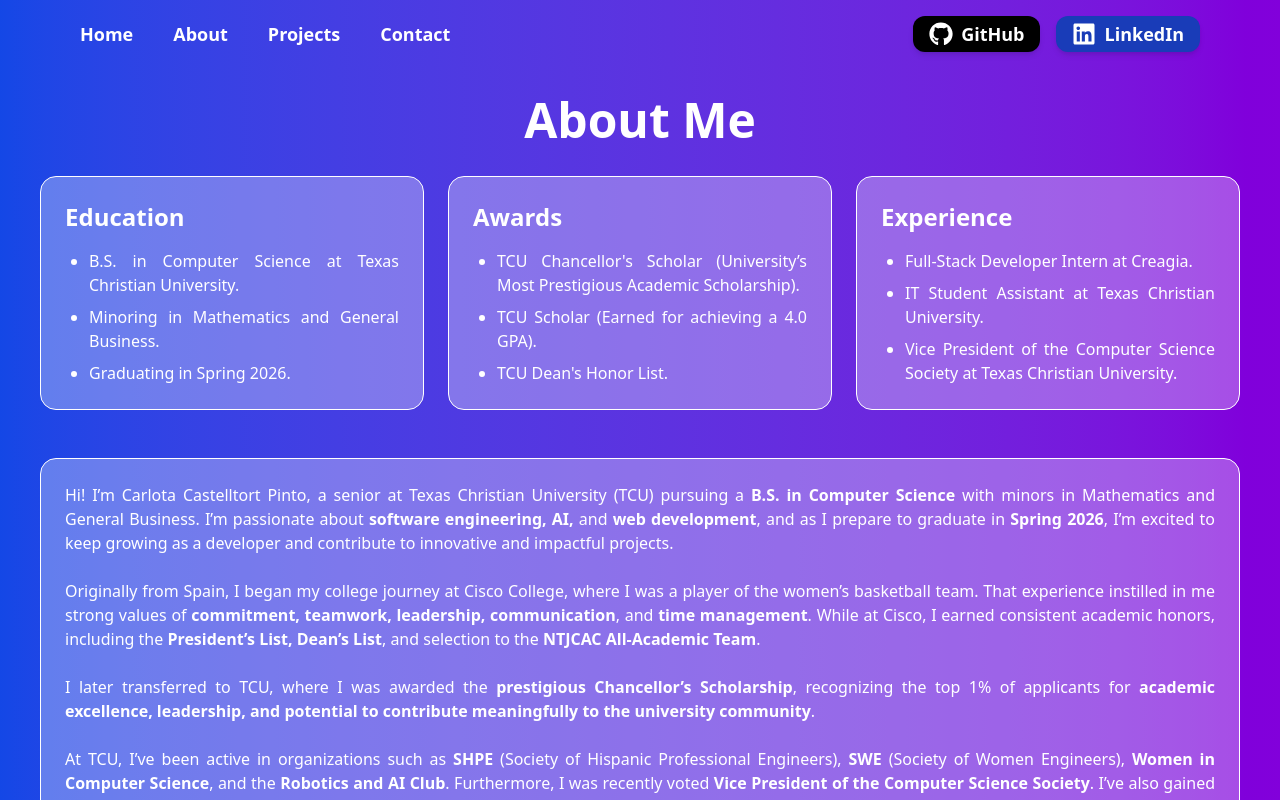
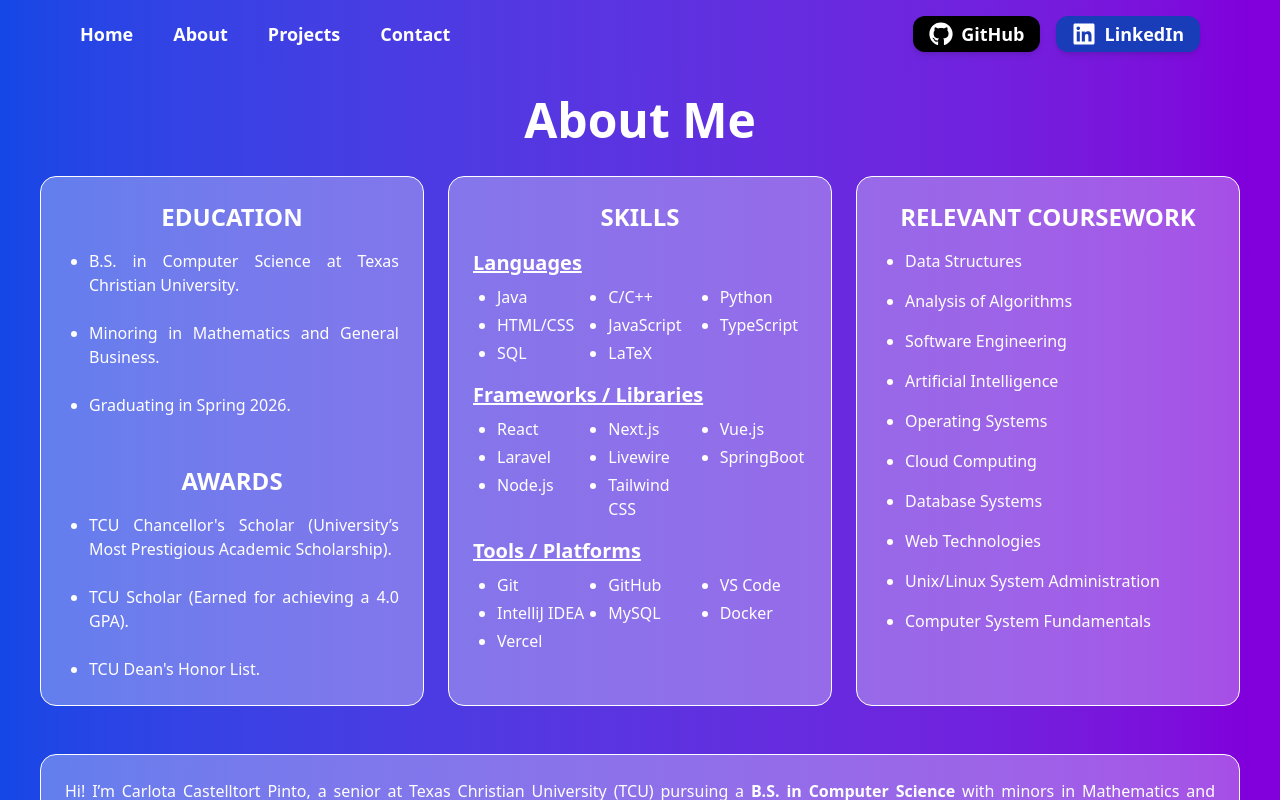
Before and after one commit to CCastelltort/personal-portfolio, a Next.js app: page /about in a window 1280 px wide. Shown: the top 800 px of the page. Built offline with nearby package versions, Linux system fonts and the light colour scheme.

Commit message:
Add skills and coursework in about page and move experience to home page

```diff
--- a/app/about/page.tsx
+++ b/app/about/page.tsx
@@ -10,22 +10,82 @@
     <Container>
       <PageTitle>About Me</PageTitle>
       <div className="mt-8 grid gap-6 grid-cols-1 md:grid-cols-2 lg:grid-cols-3 pb-12">
-        <InfoCard title="Education">
+        <InfoCard title="EDUCATION">
+          <div>
+            <div>
+              <ul className="list-disc pl-6 space-y-6">
                 <li>B.S. in Computer Science at Texas Christian University.</li>
                 <li>Minoring in Mathematics and General Business.</li>
                 <li>Graduating in Spring 2026.</li>
-        </InfoCard>
-
-        <InfoCard title="Awards">
+              </ul>
+            </div>
+            <div className="mt-12">
+              <h2 className="text-2xl font-bold mb-4 text-center">AWARDS</h2>
+              <ul className="list-disc pl-6 space-y-6">
                 <li>TCU Chancellor's Scholar (University’s Most Prestigious Academic Scholarship).</li>
                 <li>TCU Scholar (Earned for achieving a 4.0 GPA).</li>
                 <li>TCU Dean's Honor List.</li>
+              </ul>
+            </div>
+          </div>
           </InfoCard>
 
-        <InfoCard title="Experience">
-            <li>Full-Stack Developer Intern at Creagia.</li>
-            <li>IT Student Assistant at Texas Christian University.</li>
-            <li>Vice President of the Computer Science Society at Texas Christian University.</li>
+        <InfoCard title="SKILLS">
+            <section className="mb-4">
+              <h3 className="font-semibold text-xl mb-2 underline">Languages</h3>
+              <ul className="grid grid-cols-3 gap-x-6 gap-y-1 list-disc pl-6">
+                <li>Java</li>
+                <li>C/C++</li>
+                <li>Python</li>
+                <li>HTML/CSS</li>
+                <li>JavaScript</li>
+                <li>TypeScript</li>
+                <li>SQL</li>
+                <li>LaTeX</li>
+              </ul>
+            </section>
+
+            <section className="mb-4">
+              <h3 className="font-semibold text-xl mb-2 underline">Frameworks / Libraries</h3>
+              <ul className="grid grid-cols-3 gap-x-6 gap-y-1 list-disc pl-6">
+                <li>React</li>
+                <li>Next.js</li>
+                <li>Vue.js</li>
+                <li>Laravel</li>
+                <li>Livewire</li>
+                <li>SpringBoot</li>
+                <li>Node.js</li>
+                <li>Tailwind CSS</li>
+              </ul>
+            </section>
+
+            <section>
+              <h3 className="font-semibold text-xl mb-2 underline">Tools / Platforms</h3>
+              <ul className="grid grid-cols-3 gap-x-6 gap-y-1 list-disc pl-6">
+                <li>Git</li>
+                <li>GitHub</li>
+                <li>VS Code</li>
+                <li>IntelliJ IDEA</li>
+                <li>MySQL</li>
+                <li>Docker</li>
+                <li>Vercel</li>
+              </ul>
+            </section>
+        </InfoCard>
+
+        <InfoCard title="RELEVANT COURSEWORK">
+          <ul className="list-disc pl-6 space-y-4">
+            <li>Data Structures</li>
+            <li>Analysis of Algorithms</li>
+            <li>Software Engineering</li>
+            <li>Artificial Intelligence</li>
+            <li>Operating Systems</li>
+            <li>Cloud Computing</li>
+            <li>Database Systems</li>
+            <li>Web Technologies</li>
+            <li>Unix/Linux System Administration</li>
+            <li>Computer System Fundamentals</li>
+          </ul>
         </InfoCard>
 
         <div className="lg:col-span-3 text-justify text-white bg-white/30 p-6 rounded-2xl mt-6 border border-white">
--- a/app/components/InfoCard.tsx
+++ b/app/components/InfoCard.tsx
@@ -8,10 +8,10 @@
 const InfoCard = ({ title, children }: InfoCardProps) => {
   return (
     <div className="bg-white/30 p-6 rounded-2xl text-white text-justify border border-white">
-      <h2 className="text-2xl font-bold mb-4">{title}</h2>
-        <ul className="list-disc pl-6 space-y-2">
+      <h2 className="text-2xl font-bold mb-4 text-center">{title}</h2>
+        <div>
             {children}
-        </ul>
+        </div>
     </div>
   )
 }
--- a/app/page.tsx
+++ b/app/page.tsx
@@ -2,6 +2,8 @@
 
 import { useEffect, useState } from "react";
 import Container from './components/Container';
+import InfoCard from './components/InfoCard';
+
 
 export default function Home() {
   const [loaded, setLoaded] = useState(false);
@@ -62,34 +64,16 @@
           </a>
         </div>
 
-        {/* COLUMN 3: Skills + Coursework */}
+        {/* COLUMN 3: Experience */}
             <div className="flex flex-col text-white">
-              {/* Skills */}
-              <div>
-                <h3 className="text-2xl font-bold mb-4">Skills</h3>
-                <ul className="space-y-2 list-disc list-inside text-sm">
-                  <li>JavaScript / TypeScript</li>
-                  <li>React & Vue.js</li>
-                  <li>Python, C++, Java</li>
-                  <li>SQL / MySQL</li>
-                  <li>TailwindCSS</li>
-                </ul>
-              </div>
-
-              {/* Coursework */}
-              <div className="mt-8">
-                <h3 className="text-2xl font-bold mb-4">Relevant Coursework</h3>
-                <ul className="space-y-2 list-disc list-inside text-sm">
-                  <li>Data Structures & Algorithms</li>
-                  <li>Operating Systems</li>
-                  <li>Software Engineering</li>
-                  <li>Database Systems</li>
-                  <li>Web Technologies</li>
-                </ul>
-              </div>
+              {/* Experience */}
+              <InfoCard title="Experience">
+                <li>Full-Stack Developer Intern at Creagia.</li>
+                <li>IT Student Assistant at Texas Christian University.</li>
+                <li>Vice President of TCU's Computer Science Society.</li>
+              </InfoCard>
             </div>
-
-      </div>
+          </div>
 
     </Container>
   );
```
Lines whose indentation alone changed are shown as unchanged.
